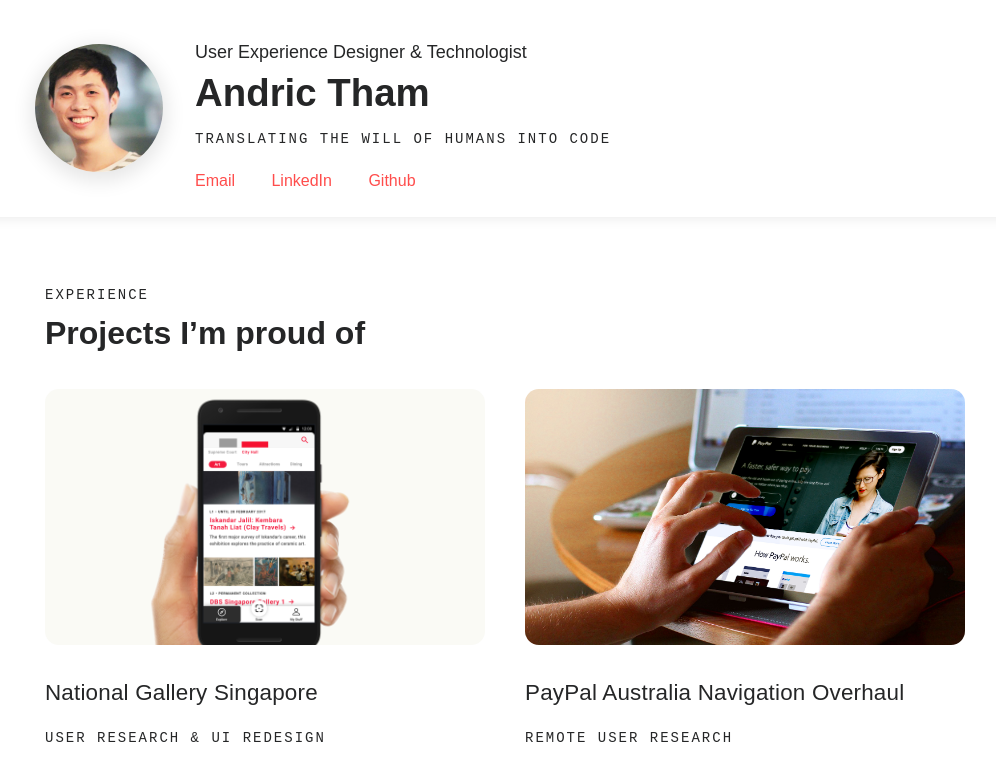
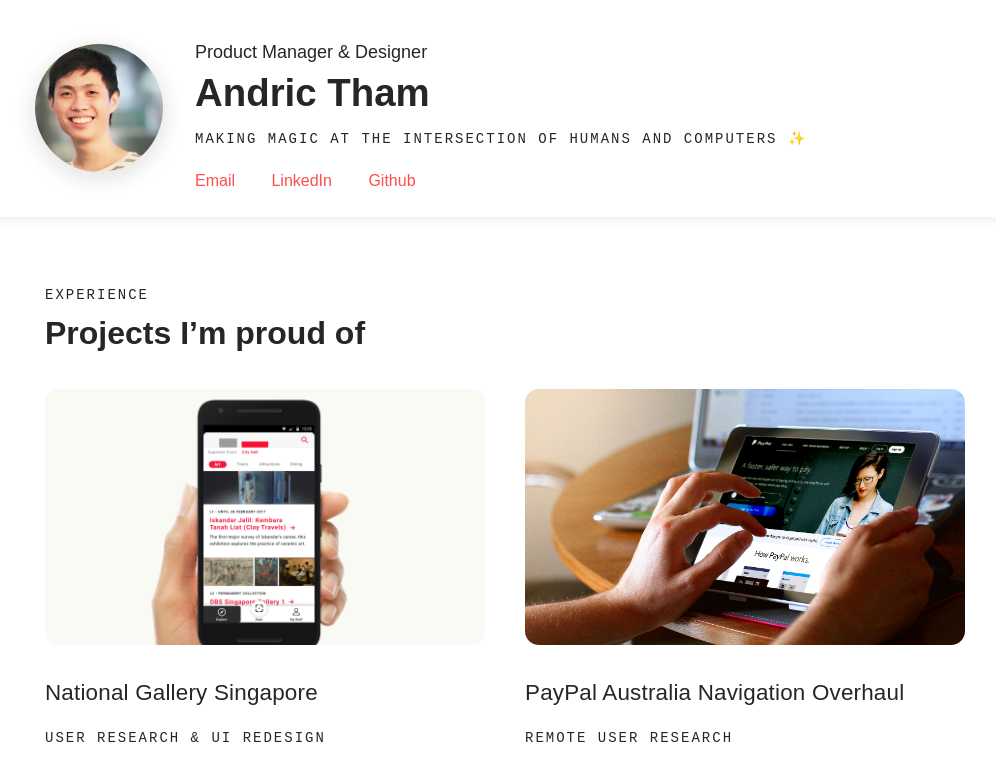
Before and after one commit to andrictham/andrictham.github.io, a website: page index.html in a window 1280 px wide. Shown: the top 765 px of the page, without its empty margins (135-1131 px from the left). Drawn offline with nearby package versions, Linux system fonts and the light colour scheme; a script that the page names is missing.

Commit message:
Update title and description

```diff
--- a/index.html
+++ b/index.html
@@ -4,10 +4,10 @@
 <html data-wf-page="594a5fb26bc7a30c8b5885aa" data-wf-site="594a5fb26bc7a30c8b5885ab">
 <head>
   <meta charset="utf-8">
-  <title>Andric Tham • Digital Designer (UX, UI, Front End)</title>
-  <meta content="Translating the will of humans into code computers can understand." name="description">
-  <meta content="Andric Tham • Digital Designer (UX, UI, Front End)" property="og:title">
-  <meta content="Translating the will of humans into code computers can understand." property="og:description">
+  <title>Andric Tham • Product Manager & Designer</title>
+  <meta content="I make magic at the intersection of humans and computers ✨" name="description">
+  <meta content="Andric Tham • Product Manager & Designer" property="og:title">
+  <meta content="I make magic at the intersection of humans and computers ✨" property="og:description">
   <meta content="http://andrictham.com/images/Open%20Graph.png" property="og:image">
   <meta content="summary" name="twitter:card">
   <meta content="width=device-width, initial-scale=1" name="viewport">
@@ -35,9 +35,9 @@
     <div class="profile-container w-container">
       <div class="profile-photo"></div>
       <div class="profile">
-        <h4 class="profile-title">User Experience Designer &amp; Technologist</h4>
+        <h4 class="profile-title">Product Manager &amp; Designer</h4>
         <h1 class="profile-name">Andric Tham</h1>
-        <h5 class="profile-subtitle">Translating the will of humans into code</h5>
+        <h5 class="profile-subtitle">Making magic at the intersection of humans and computers ✨</h5>
         <ul class="social-links w-list-unstyled">
           <li class="social-link"><a href="mailto:andric@nuisance.co">Email</a>
           </li>
```
